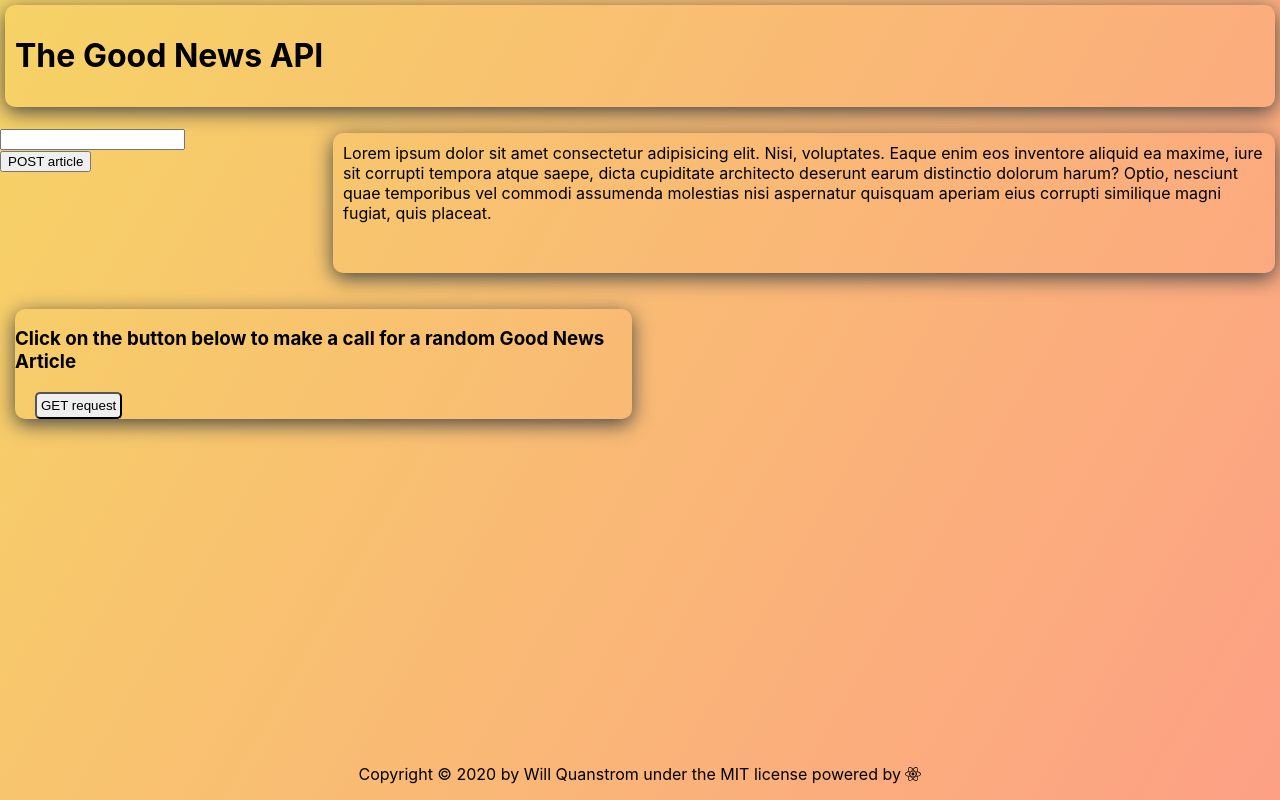
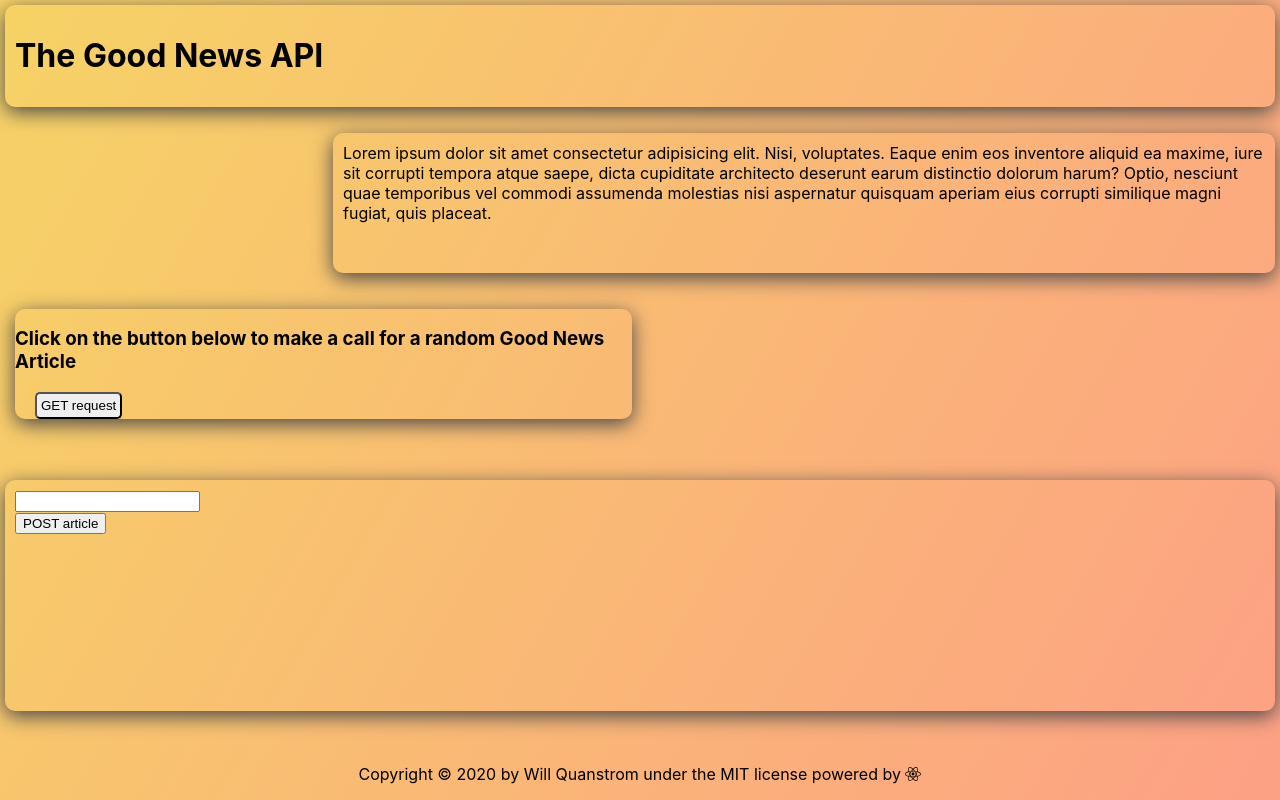
Before and after one commit to wanderlust22/theGoodNewsAPI-reactSite, a React (Create React App) app: page / in a window 1280 px wide. Built offline with nearby package versions, Linux system fonts and the light colour scheme.

Commit message:
successful change state hook on submission of form

```diff
--- a/src/components/POSTRequest.js
+++ b/src/components/POSTRequest.js
@@ -9,16 +9,25 @@ export default function POSTRequest() {
         setTitle(newTitle);
     }
 
-    // const submitHandler = e => {
-    //     e.preventDefault();
-    //     console.log(title);
-    // }
+    const submitHandler = e => {
+        e.preventDefault();
+        console.log(title);
+    }
+
+    const POSTStyle = {
+        borderRadius: '10px',
+        boxShadow: '0px 5px 20px rgb(71, 71, 71)',
+        padding: '10px',
+        gridRow: '5/7',
+        gridColumn: '1/4',
+        margin: '5px'
+    }
 
     return (
-        <div>
-            <form>
+        <div style={POSTStyle}>
+            <form onSubmit={(e) => submitHandler(e)}>
                 <div>
-                    <input type="text" name="title" onChange={(e) => setTheTitle(e)}/>
+                    <input type="text" name="title" value={title} onChange={(e) => setTheTitle(e)}/>
                 </div>
                 <button type="submit">POST article</button>
             </form>
```
